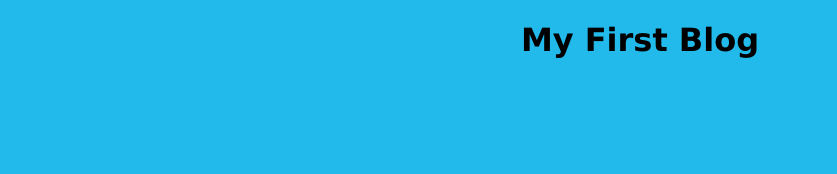
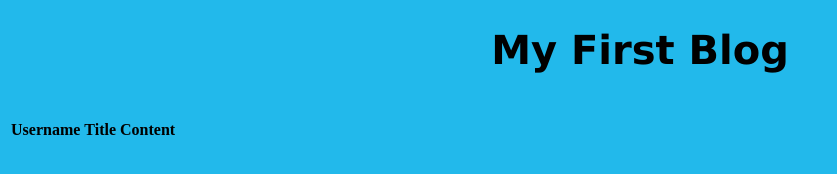
Before and after one commit to samaeryn/Personal-Blog, a plain HTML site: page index.html in a window 1280 px wide. Shown: the whole page, without its empty margins (0-837 px from the left). Drawn offline with Linux system fonts and the light colour scheme.

Commit message:
added code to html pages

```diff
--- a/assets/css/blog.css
+++ b/assets/css/blog.css
@@ -0,0 +1,16 @@
+body {
+    background-color: rgb(34, 185, 235);
+}
+
+h1 {
+    color:black;
+    font-family: Verdana, Geneva, Tahoma, sans-serif;
+    font-size: 40px;
+    text-align: center;
+}
+
+p {
+    color:black;
+    font-family: Verdana, Geneva, Tahoma, sans-serif;
+    font-size: 20px;
+}
--- a/assets/css/styles.css
+++ b/assets/css/styles.css
@@ -5,11 +5,12 @@ body {
 h1 {
     color:black;
     font-family: Verdana, Geneva, Tahoma, sans-serif;
+    font-size: 40px;
     text-align: center;
 }
 
 p {
     color:black;
     font-family: Verdana, Geneva, Tahoma, sans-serif;
-    font-size: 40px;
+    font-size: 20px;
 }
--- a/index.html
+++ b/index.html
@@ -5,12 +5,24 @@
     <meta name="viewport" content="width=device-width, initial-scale=1.0">
     <title>My First Blog</title>
     <link rel="stylesheet" href="assets\css\styles.css">
-    <script src="assets\js\form.js"></script>
+
 </head>
 <body>
 <h1>My First Blog</h1>
 <br>
+<table id="blogTable">
+    <trow>
+            <tr>
+            <th>Username</th>
+            <th>Title</th>
+            <th>Content</th>
+        </tr>
+    </trow>
+    <tbody>
 
+    </tbody>
+</table>
+<script src="assets\js\form.js"></script>
 
 
 
```
Also changed, not shown: blog.html (+11 -0 lines).
